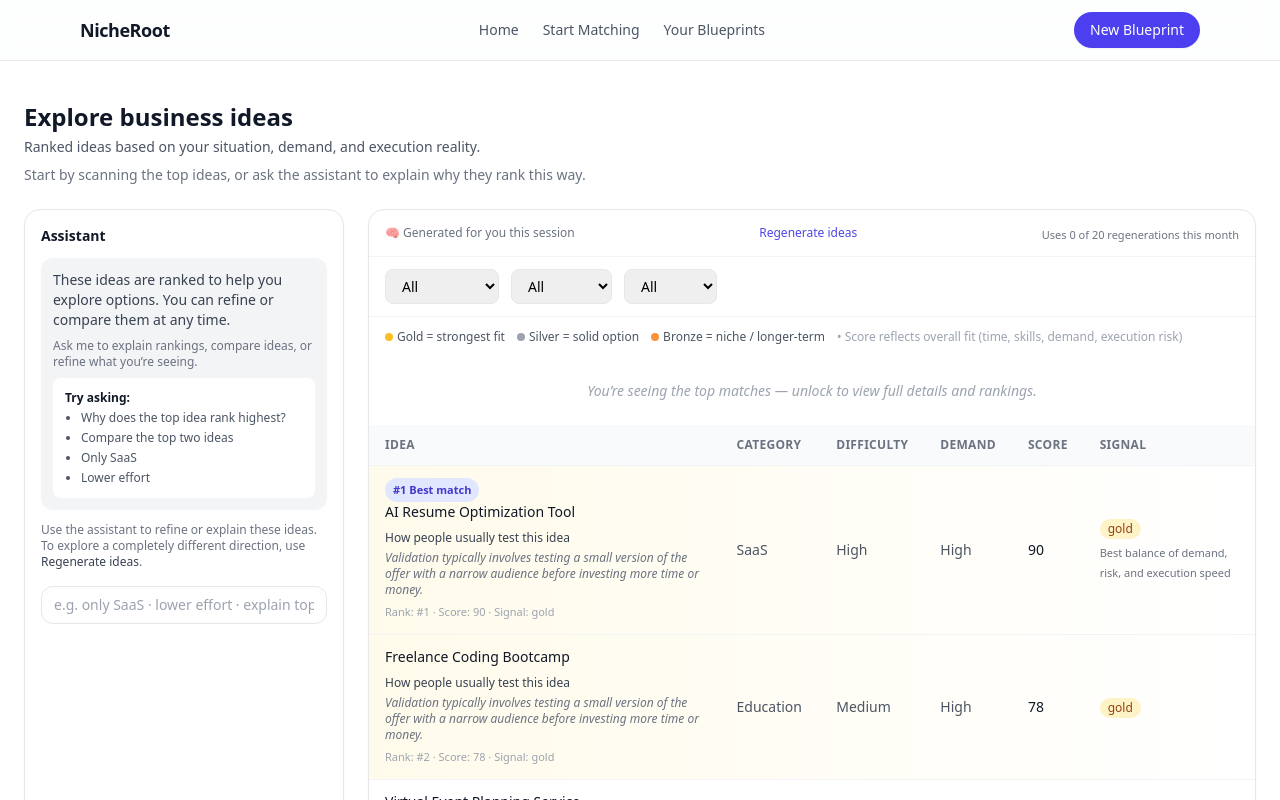
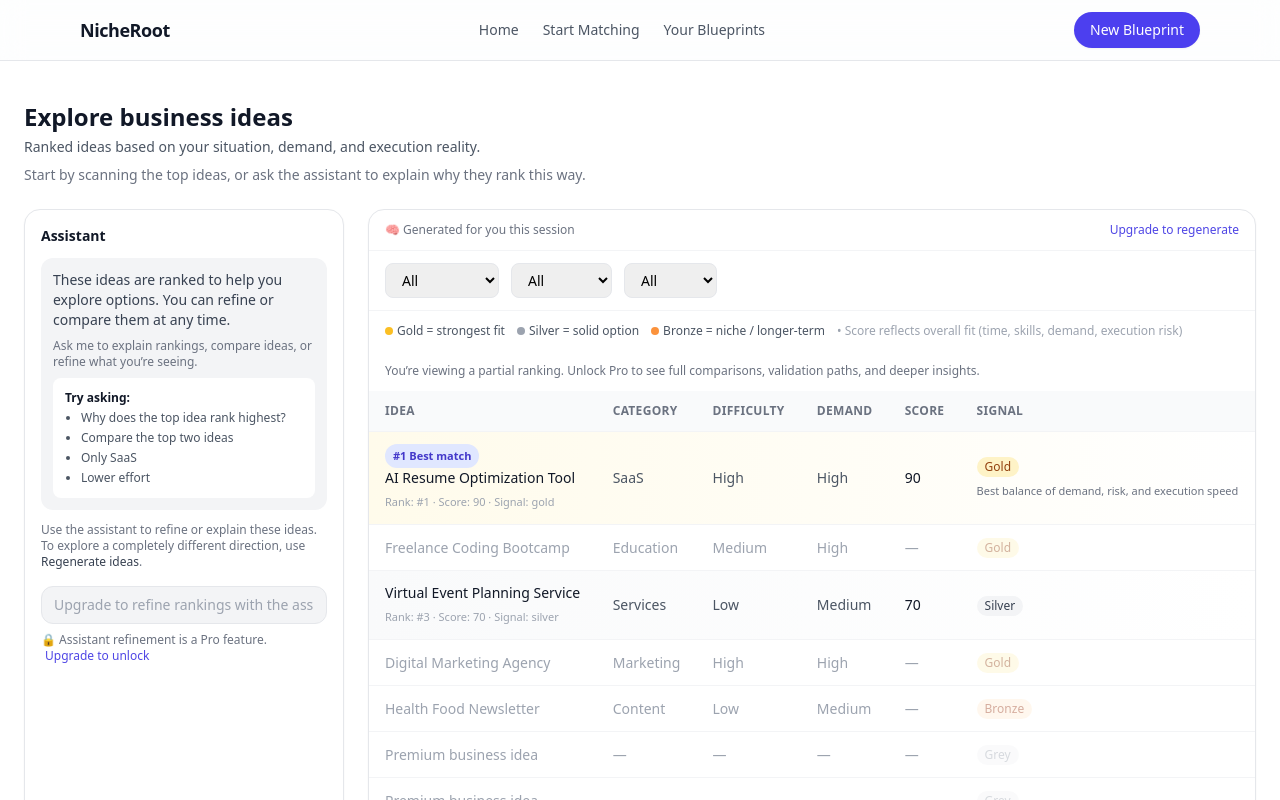
Before and after one commit to Miguel-0721/nicheroot, a Next.js app: page /explore in a window 1280 px wide. Shown: the top 800 px of the page. Built offline with nearby package versions, Linux system fonts and the light colour scheme.

Commit message:
Explore v2: refine locked rows + remove lock icon in signal badges

```diff
--- a/app/explore/page.tsx
+++ b/app/explore/page.tsx
@@ -44,7 +44,7 @@ const badgeStyles: Record<Badge, string> = {
   bronze: "bg-orange-100 text-orange-800",
   grey: "bg-gray-100 text-gray-400",
 };
-const PREVIEW_VISIBLE_COUNT = 5;
+
 
 
 // ==============================
@@ -165,11 +165,34 @@ function normalizeIdeas(rawIdeas: any[]): Idea[] {
     reason: typeof idea.reason === "string" ? idea.reason : undefined,
     summary: typeof idea.summary === "string" ? idea.summary : undefined, // ✅ ADD THIS
     workCycle: typeof idea.workCycle === "string" ? idea.workCycle : undefined,
-    locked: index >= PREVIEW_VISIBLE_COUNT,
+
   }));
 }
 
 
+function applyFreeVisibility(ideas: Idea[], isProUser: boolean): Idea[] {
+  // Pro users see everything
+  if (isProUser) {
+    return ideas.map((idea) => ({ ...idea, locked: false }));
+  }
+
+  let goldCount = 0;
+  let silverCount = 0;
+
+  return ideas.map((idea) => {
+    if (idea.badge === "gold" && goldCount < 1) {
+      goldCount++;
+      return { ...idea, locked: false };
+    }
+
+    if (idea.badge === "silver" && silverCount < 2) {
+      silverCount++;
+      return { ...idea, locked: false };
+    }
+
+    return { ...idea, locked: true };
+  });
+}
 
 
 
@@ -198,7 +221,8 @@ const chatEndRef = useRef<HTMLDivElement | null>(null);
 
 
 // TEMP: replace later with real auth / subscription check
-const isProUser = true;
+const isProUser = false;
+
 
 
 
@@ -206,7 +230,8 @@ const isProUser = true;
 const REGEN_LIMIT = 20;
 const [regenUsed, setRegenUsed] = useState(() => loadRegenUsed());
 const regenRemaining = REGEN_LIMIT - regenUsed;
-const canRegenerate = isProUser && regenRemaining > 0;
+const canRegenerate = isProUser ? regenRemaining > 0 : true;
+
 
 
 
@@ -530,9 +555,12 @@ if (raw) {
 
   if (Array.isArray(parsed?.ideas) && parsed.ideas.length > 0) {
    const normalized = normalizeIdeas(parsed.ideas);
-    setIdeas(normalized);
+const withVisibility = applyFreeVisibility(normalized, isProUser);
+
+setIdeas(withVisibility);
 setIsLoaded(true);
 return;
+
   }
 }
 
@@ -542,12 +570,9 @@ if (raw) {
 if (IS_DEV) {
   const generated = generateSessionIdeas();
 
-  setIdeas(
-    generated.map((idea, index) => ({
-      ...idea,
-      locked: index >= PREVIEW_VISIBLE_COUNT,
-    }))
-  );
+  const withVisibility = applyFreeVisibility(generated, isProUser);
+setIdeas(withVisibility);
+
 } else {
   setIdeas([]);
 }
@@ -585,7 +610,8 @@ useEffect(() => {
     });
   }, [ideas, category, difficulty, signal]);
 
-// We render all ideas, but visually lock anything after PREVIEW_VISIBLE_COUNT
+// We render all ideas, visibility is controlled by applyFreeVisibility
+
 const previewIdeas = filteredIdeas;
 
 
@@ -752,6 +778,8 @@ if (!isLoaded) return null;
     handleChatSubmit();
   }
 }}
+
+
   disabled={!isProUser}
   placeholder={
     isProUser
@@ -835,9 +863,11 @@ if (!isLoaded) return null;
         "nicheroot_ideas_v2",
         JSON.stringify(data)
       );
+const normalized = normalizeIdeas(data.ideas);
+const withVisibility = applyFreeVisibility(normalized, isProUser);
 
-    const normalized = normalizeIdeas(data.ideas);
-setIdeas(normalized);
+setIdeas(withVisibility);
+
 setChatHistory([]); // reset chat for new table
 setSelectedIdea(null);
 setDrawerOpen(false);
@@ -944,15 +974,12 @@ setDrawerOpen(false);
 </div>
 
 
-
-{showLockedPreview && (
-  <div className="px-4 py-6 text-center text-sm text-gray-400 italic">
-    You’re seeing the top matches — unlock to view full details and rankings.
-
+{!isProUser && (
+  <div className="px-4 py-3 text-xs text-gray-500">
+    You’re viewing a partial ranking. Unlock Pro to see full comparisons,
+    validation paths, and deeper insights.
   </div>
 )}
-
-
 
 
             {/* Table */}
@@ -1010,33 +1037,29 @@ const isBlurred = idea.locked;
       }}
 className={`relative group border-t border-gray-100 focus:outline-none ${
 isBlurred
-  ? "cursor-pointer select-none opacity-40 hover:opacity-50"
+  ? "cursor-pointer select-none"
   : "cursor-pointer hover:bg-gray-50"
-
-
 
 } ${
   !isBlurred && idea.badge === "gold"
     ? "bg-gradient-to-r from-amber-50 to-white"
+    : !isBlurred && idea.badge === "silver"
+    ? "bg-gradient-to-r from-gray-50 to-white"
+    : !isBlurred && idea.badge === "bronze"
+    ? "bg-gradient-to-r from-orange-50/40 to-white"
     : ""
 } ${
   selectedIdea?.id === idea.id && !isBlurred
     ? "bg-indigo-50 ring-1 ring-indigo-200"
     : ""
 }`}
+
     >
 
 
 
 
      <td className="relative px-4 py-3 font-medium text-gray-900">
-{isBlurred && (
-  <div className="absolute inset-0 flex items-center justify-center bg-white/75 backdrop-blur-sm">
-    <span className="flex items-center gap-2 rounded-full bg-white px-3 py-1 text-xs font-semibold text-gray-600 shadow-sm">
-      🔒 Unlock to view
-    </span>
-  </div>
-)}
 
 
   {index === 0 && !isBlurred && (
@@ -1045,34 +1068,33 @@ isBlurred
     </span>
   )}
 
-{/* 1️⃣ Idea name FIRST */}
-{!isBlurred && (
-  <div className="font-medium text-gray-900">
+<div
+  className={`font-medium ${
+    isBlurred ? "text-gray-400" : "text-gray-900"
+  }`}
+>
   {idea.name}
 </div>
-)}
 
-{/* 2️⃣ Validation context (shown for all unlocked ideas) */}
-{!isBlurred && (
+
+
+
+
+{/* 2️⃣ Validation context — GOLD ONLY */}
+{!isBlurred && idea.badge === "gold" && idea.reason && (
   <div className="mt-2 text-xs text-gray-600">
     <div className="font-medium text-gray-700">
       How people usually test this idea
     </div>
 
-    {idea.reason ? (
     <ul className="mt-1 list-disc pl-4 space-y-0.5">
       {idea.reason.split("•").map((r, i) =>
         r.trim() ? <li key={i}>{r.trim()}</li> : null
       )}
     </ul>
-    ) : (
-     <p className="mt-1 text-xs text-gray-500 italic">
-  Validation typically involves testing a small version of the offer
-  with a narrow audience before investing more time or money.
-</p>
-    )}
   </div>
 )}
+
 
 
 {/* 🔍 DEV ONLY — ranking audit */}
@@ -1086,24 +1108,51 @@ isBlurred
 
 </td>
 
-<td className="px-4 py-3 text-gray-600">{idea.category}</td>
+<td className="px-4 py-3">
+  <span className={isBlurred ? "text-gray-400" : "text-gray-600"}>
+    {idea.category}
+  </span>
+</td>
 
-<td className="px-4 py-3 text-gray-600">{idea.difficulty}</td>
 
-<td className="px-4 py-3 text-gray-600">{idea.demand}</td>
-
-<td className="px-4 py-3 font-medium text-gray-900">
-  {isBlurred ? "—" : idea.score}
+<td className="px-4 py-3">
+  <span className={isBlurred ? "text-gray-400" : "text-gray-600"}>
+    {idea.difficulty}
+  </span>
 </td>
 
 <td className="px-4 py-3">
-  {!isBlurred && (
+  <span className={isBlurred ? "text-gray-400" : "text-gray-600"}>
+    {idea.demand}
+  </span>
+</td>
+
+
+<td className="px-4 py-3 font-medium">
+  <span className={isBlurred ? "text-gray-400" : "text-gray-900"}>
+    {isBlurred ? "—" : idea.score}
+  </span>
+</td>
+
+
+<td className="px-4 py-3">
 <span
-      className={`inline-flex items-center rounded-full px-2 py-0.5 text-xs font-medium ${badgeStyles[idea.badge]}`}
+  className={`inline-flex items-center gap-1 rounded-full px-2 py-0.5 text-xs font-medium ${
+    isBlurred
+      ? `${badgeStyles[idea.badge]} opacity-40`
+      : badgeStyles[idea.badge]
+  }`}
 >
-      {idea.badge}
+
+  {idea.badge.charAt(0).toUpperCase() + idea.badge.slice(1)}
+
+
 </span>
-  )}
+
+
+
+
+
 
   {index === 0 && !isBlurred && (
     <div className="mt-1 text-[11px] text-gray-500">
@@ -1111,6 +1160,7 @@ isBlurred
     </div>
   )}
 </td>
+
 
 
     </tr>
```
Lines whose indentation alone changed are shown as unchanged.
